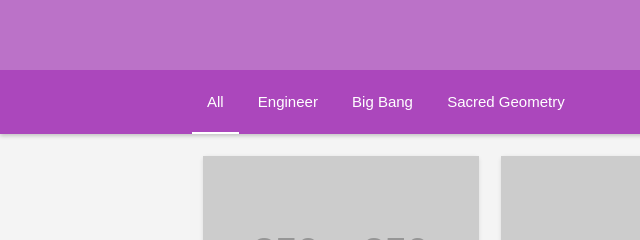
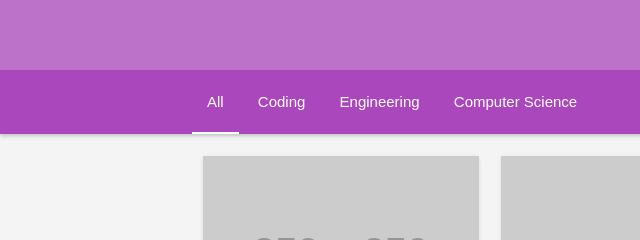
Before and after one commit to therealleena/success-looks-like-this, a website: page index.html in a window 1280 px wide. Shown: the part 267-507 px from the top of the page, 0-640 px from the left. Drawn offline with nearby package versions, Linux system fonts and the light colour scheme; placeholder pictures from the web are drawn by us.

Commit message:
engineer

```diff
--- a/index.html
+++ b/index.html
@@ -49,9 +49,9 @@
         <div class="categories-container">
           <ul class="categories container">
             <li class="active"><a href="#all">All</a></li>
-            <li><a href="#polygon">Engineer</a></li>
-            <li><a href="#bigbang">Big Bang</a></li>
-            <li><a href="#sacred">Sacred Geometry</a></li>
+            <li><a href="#polygon">Coding</a></li>
+            <li><a href="#bigbang">Engineering</a></li>
+            <li><a href="#sacred">Computer Science</a></li>
           </ul>
         </div>
       </div>
```
